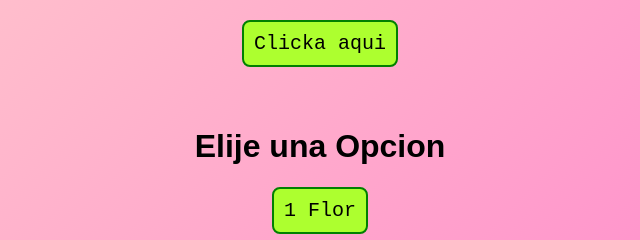
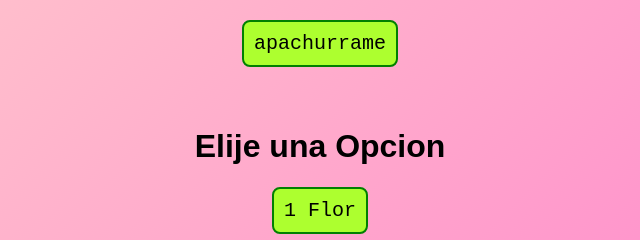
Before and after one commit to reyleonidas/florecitas, a plain HTML site: page index.html in a window 1280 px wide. Shown: the top 240 px of the page, 320-960 px from the left. Drawn offline with Linux system fonts and the light colour scheme; a web font is replaced by a local one.

Commit message:
Update index.html

```diff
--- a/index.html
+++ b/index.html
@@ -13,7 +13,7 @@
 <body>
 
     <div class="Contenedor-Binicio">
-        <button class="Button" id="BVer"> Clicka aqui </button>
+        <button class="Button" id="BVer"> apachurrame </button>
     </div>
 
     <div class="Con-Emergente">
```
